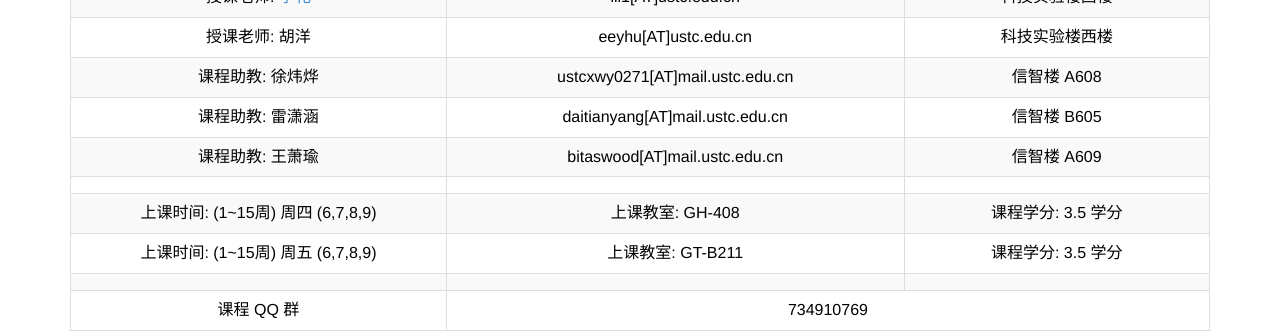
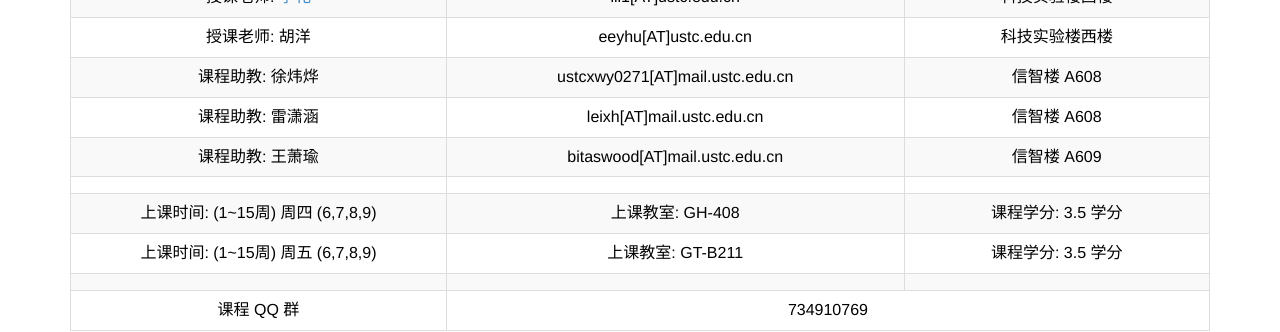
Before and after one commit to ustc-dia/ustc-dia.github.io, a Jekyll site: the page index.html, which Jekyll copies as it is, in a window 1280 px wide and 900 px high. Shown: the part 241-573 px from the top of the window. Built offline with Jekyll 4.4.1, drawn with Linux system fonts in a browser that asks for light colours.

Commit message:
Update index.html
leixh update

```diff
--- a/index.html
+++ b/index.html
@@ -100,8 +100,8 @@
 
                 <tr>
                     <td width="33%">课程助教: 雷潇涵</a></td>
-                    <td>daitianyang[AT]mail.ustc.edu.cn</td>
-                    <td>信智楼 B605</td>
+                    <td>leixh[AT]mail.ustc.edu.cn</td>
+                    <td>信智楼 A608</td>
                     <!-- <td width="20%"></td> -->
                 </tr>
 
```
